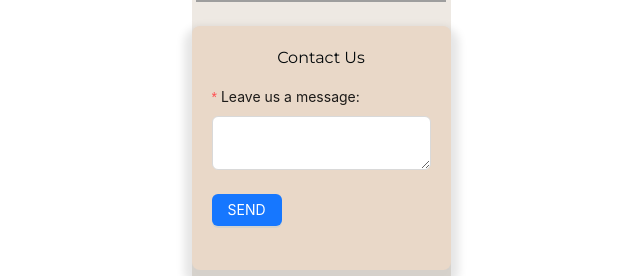
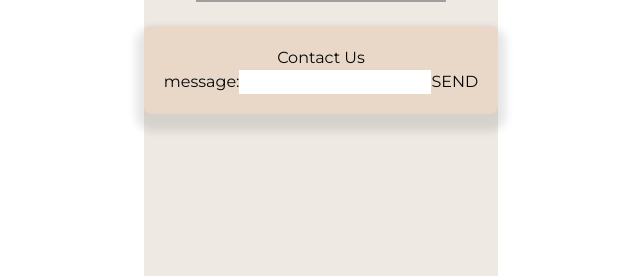
Before and after one commit to JoelMartinHernandez/S-COOL, a Next.js app in the folder frontend/: page /contact in a window 1280 px wide. Shown: the part 252-528 px from the top of the page, without its empty margins (319-959 px from the left). Built offline with nearby package versions, Linux system fonts and the light colour scheme; grey boxes are pictures that could not be loaded.

Commit message:
contact page fixed

```diff
--- /dev/null
+++ b/frontend/app/contact/button.tsx
@@ -0,0 +1,20 @@
+"use client";
+
+import { useFormStatus } from "react-dom";
+import { type ComponentProps } from "react";
+
+type Props = ComponentProps<"button"> & {
+  pendingText?: string;
+};
+
+export function SubmitButton({ children, pendingText, ...props }: Props) {
+  const { pending, action } = useFormStatus();
+
+  const isPending = pending && action === props.formAction;
+
+  return (
+    <button {...props} type="submit" aria-disabled={pending}>
+      {isPending ? pendingText : children}
+    </button>
+  );
+}
--- a/frontend/app/contact/page.tsx
+++ b/frontend/app/contact/page.tsx
@@ -1,29 +1,26 @@
-"use client";
+// "use client";
+import { createClient } from '@/utils/supabase/server';
 import React from 'react';
 import { Form, Input, Button } from 'antd';
 import './ContactUsPage.css';
 import TopBarDropdown from '../../components/TopBarDropdown';
 import Image from 'next/image';
 import logo from '../../assets/img/logo.svg';
-import { createClient } from "@/utils/supabase/server";
+import { Contact } from '../types/types';
+import { addContact } from '@/service/contact.service';
+import { SubmitButton } from '../login/submit-button';
+
 
 const ContactUsPage: React.FC = () => {
-    const onFinish = (values: any) => {
-        console.log('Received values of form:', values);
-    };
 
-    const onFinishFailed = (errorInfo: any) => {
-        console.log('Failed:', errorInfo);
-    };
 
-    const publishComment = async() => {
-        const supabase = createClient();
-        const { data, error } = await supabase
-            .from('contact')
-            .insert([
-                { contact_message: 'Hola', user_id: localStorage },
-            ])
-            .select()
+    const publishComment = async(formData: FormData) => {
+        "use server"
+
+        // const data: { [key: string]: FormDataEntryValue } = Object.fromEntries(formData.entries());
+        const allPosts: Contact|undefined = await addContact(formData.get("contact_message") as string);
+        // console.log(allPosts)
+
     };
 
     return (
@@ -36,31 +33,17 @@ const ContactUsPage: React.FC = () => {
             <div className="contact-form-container">
                 <h1 className="contact-title">Contact Us</h1>
 
-                <Form
-                    name="contact_form"
-                    onFinish={onFinish}
-                    onFinishFailed={onFinishFailed}
-                    layout="vertical"
-                    className="contact-form"
-                >
-                    <Form.Item
-                        name="message"
-                        label="Leave us a message:"
-                        rules={[
-                            {
-                                required: true,
-                                message: 'Please input your message!',
-                            },
-                        ]}
-                    >
-                        <Input.TextArea />
-                    </Form.Item>
-                    <Form.Item>
-                        <Button type="primary" htmlType="submit">
-                            SEND
-                        </Button>
-                    </Form.Item>
-                </Form>
+                <div>
+                    <form>
+                    <label>
+                        message:
+                        <input type="text" name="contact_message" id="contact_message" />
+                    </label>
+
+                    <SubmitButton formAction={publishComment} pendingText="Signing Up...">SEND</SubmitButton>
+                    </form>
+                </div>
+
             </div>
         </div>
     );
--- a/frontend/app/courses/ListCourse.tsx
+++ b/frontend/app/courses/ListCourse.tsx
@@ -15,6 +15,11 @@ interface Props {
 export async function List() {
     const supabase = createClient();
     const { data: course } = await supabase.from("course").select();
+    const user = await supabase.auth.getUser();
+    if(user.data.user){
+    console.log(user.data.user.id)
+    }
+
 
     return (
         <div>
@@ -27,6 +32,7 @@ export async function List() {
             ) : (
                 <div>No se encontraron cursos.</div>
             )}
+
         </div>
     );
 }
--- a/frontend/app/login/page.tsx
+++ b/frontend/app/login/page.tsx
@@ -1,4 +1,6 @@
 import Link from "next/link";
+import jsCookie from 'js-cookie';
+import { useState } from "react";
 import { headers } from "next/headers";
 import { createClient } from "@/utils/supabase/server";
 import { redirect } from "next/navigation";
@@ -8,6 +10,7 @@ import logo from '../../assets/img/logo.svg';
 import './login.css';
 
 export default function Login({
+
   searchParams,
 }: {
   searchParams: { message: string };
@@ -27,6 +30,20 @@ export default function Login({
     if (error) {
       return redirect("/login?message=Could not authenticate user");
     }
+
+     const user = await supabase.auth.getUser();
+    //  console.log("User ID:", user.data.user.id);
+     if(user.data.user){
+      try{
+       console.log(user.data.user.id)
+       localStorage.setItem('userId', user.data.user.id);
+     }catch(error){}
+    }
+
+    // if (user.data.user) {
+    //   jsCookie.set("userId",  user.data.user.id, { expires: 24 });
+    //   return redirect("/home");
+    // }
 
     return redirect("/home");
   };
--- /dev/null
+++ b/frontend/app/types/types.ts
@@ -0,0 +1,14 @@
+import { type UUID } from "crypto"
+
+export type Contact = {
+  contact_id: number,
+  contact_message: string,
+  user_id: UUID,
+}
+
+export type Askus ={
+  doubt_id: number,
+  doubt_message: string,
+  course_id: number,
+  user_id: UUID,
+}
--- a/frontend/package.json
+++ b/frontend/package.json
@@ -16,6 +16,7 @@
     "fontawesome": "^5.6.3",
     "fortawesome": "^0.0.1-security",
     "geist": "^1.2.1",
+    "js-cookie": "^3.0.5",
     "next": "latest",
     "postcss": "8.4.33",
     "react": "18.2.0",
@@ -25,6 +26,7 @@
     "typescript": "5.3.3"
   },
   "devDependencies": {
+    "@types/js-cookie": "^3.0.6",
     "@types/node": "20.11.5",
     "@types/react": "18.2.48",
     "@types/react-dom": "18.2.18",
--- /dev/null
+++ b/frontend/service/contact.service.ts
@@ -0,0 +1,24 @@
+
+import { createClient } from '@/utils/supabase/server';
+import { Contact } from '@/app/types/types';
+import { info } from 'console';
+
+
+
+
+export async function addContact(contact_message : string) {
+    const supabase = createClient();
+    const user = await supabase.auth.getUser();
+    console.log(user)
+    if(user.data.user){
+        const { data, error } = await supabase
+        .from('contact')
+        .insert([
+            { contact_message: contact_message, user_id:  user.data.user.id },
+        ])
+        .select()
+        if(data){
+        return data[0] as Contact;
+        }
+    }
+}
```
Also changed, not shown: frontend/service/askus.service.ts (added, +24 -0 lines), 1 other file (tests, documents, lock files or other folders).
